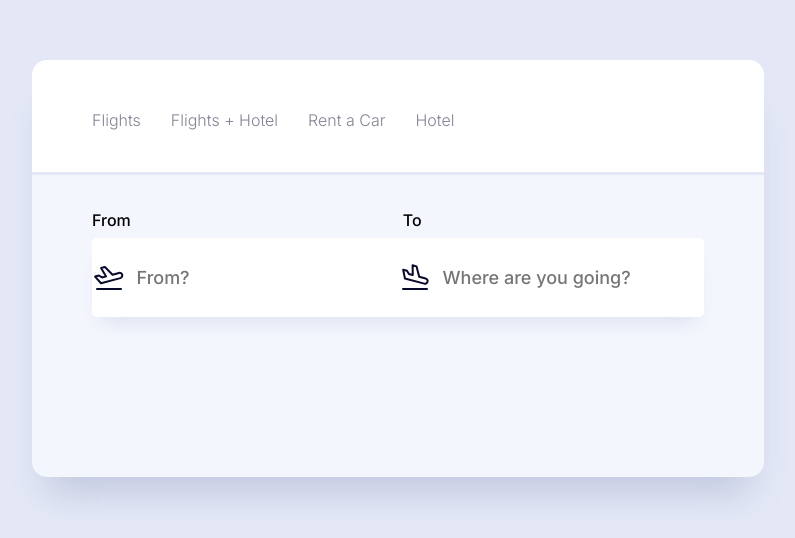
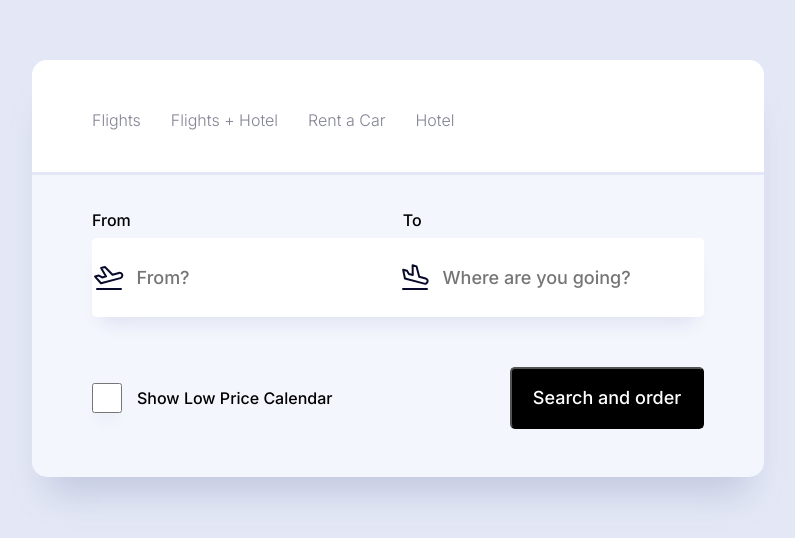
Before and after one commit to memins/flight-search, a plain HTML site: page index.html in a window 1280 px wide. Shown: the part 130-668 px from the top of the page, without its empty margins (242-1037 px from the left). Drawn offline with Linux system fonts and the light colour scheme.

Commit message:
added button and checkbox

```diff
--- a/index.html
+++ b/index.html
@@ -14,10 +14,10 @@
     <div class="search">
       <div class="search-box">
         <div class="search-menu">
-          <button>Flights</button>
-          <button>Flights + Hotel</button>
-          <button>Rent a Car</button>
-          <button>Hotel</button>
+          <button class="menu-button">Flights</button>
+          <button class="menu-button">Flights + Hotel</button>
+          <button class="menu-button">Rent a Car</button>
+          <button class="menu-button">Hotel</button>
         </div>
 
         <div class="search-input">
@@ -101,6 +101,13 @@
               </div>
             </div>
           </div>
+          <div class="searchButton">
+            <div class="radioText">
+              <input class="inputRadio" type="checkbox" />
+              <p>Show Low Price Calendar</p>
+            </div>
+            <button class="search-button">Search and order</button>
+          </div>
         </div>
       </div>
     </div>
--- a/style.css
+++ b/style.css
@@ -27,7 +27,7 @@ body {
   margin-top: 50px;
 }
 
-button {
+.menu-button {
   background-color: #ffffff;
   border: none;
   cursor: pointer;
@@ -39,13 +39,13 @@ button {
   font-weight: 300;
 }
 
-button:first-child {
+.menu-button:first-child {
   margin-left: 60px;
 }
 
-button:hover,
-button:active,
-button:focus {
+.menu-button:hover,
+.menu-button:active,
+.menu-button:focus {
   font-weight: 500;
   color: #080a2b;
   border-bottom: 3px solid black;
@@ -110,3 +110,44 @@ input {
 input:focus {
   outline: none;
 }
+
+.searchButton {
+  display: flex;
+  justify-content: space-between;
+  align-items: center;
+  width: 612px;
+  margin: 50px 0 50px 60px;
+}
+
+.radioText {
+  display: flex;
+  justify-content: center;
+  align-items: center;
+}
+
+.radioText > p {
+  margin: unset;
+  margin-left: 15px;
+}
+
+.inputRadio {
+  margin: unset;
+  width: 30px;
+  height: 30px;
+  background: #ffffff;
+  border: 2px solid #959fc2;
+  box-sizing: border-box;
+  box-shadow: 0px 14px 18px -9px rgba(17, 42, 131, 0.1);
+  border-radius: 5px;
+}
+
+.search-button {
+  color: #ffffff;
+  font-size: 18px;
+  width: 194px;
+  height: 62px;
+  left: 912px;
+  top: 694px;
+  background: #000000;
+  border-radius: 5px;
+}
```
